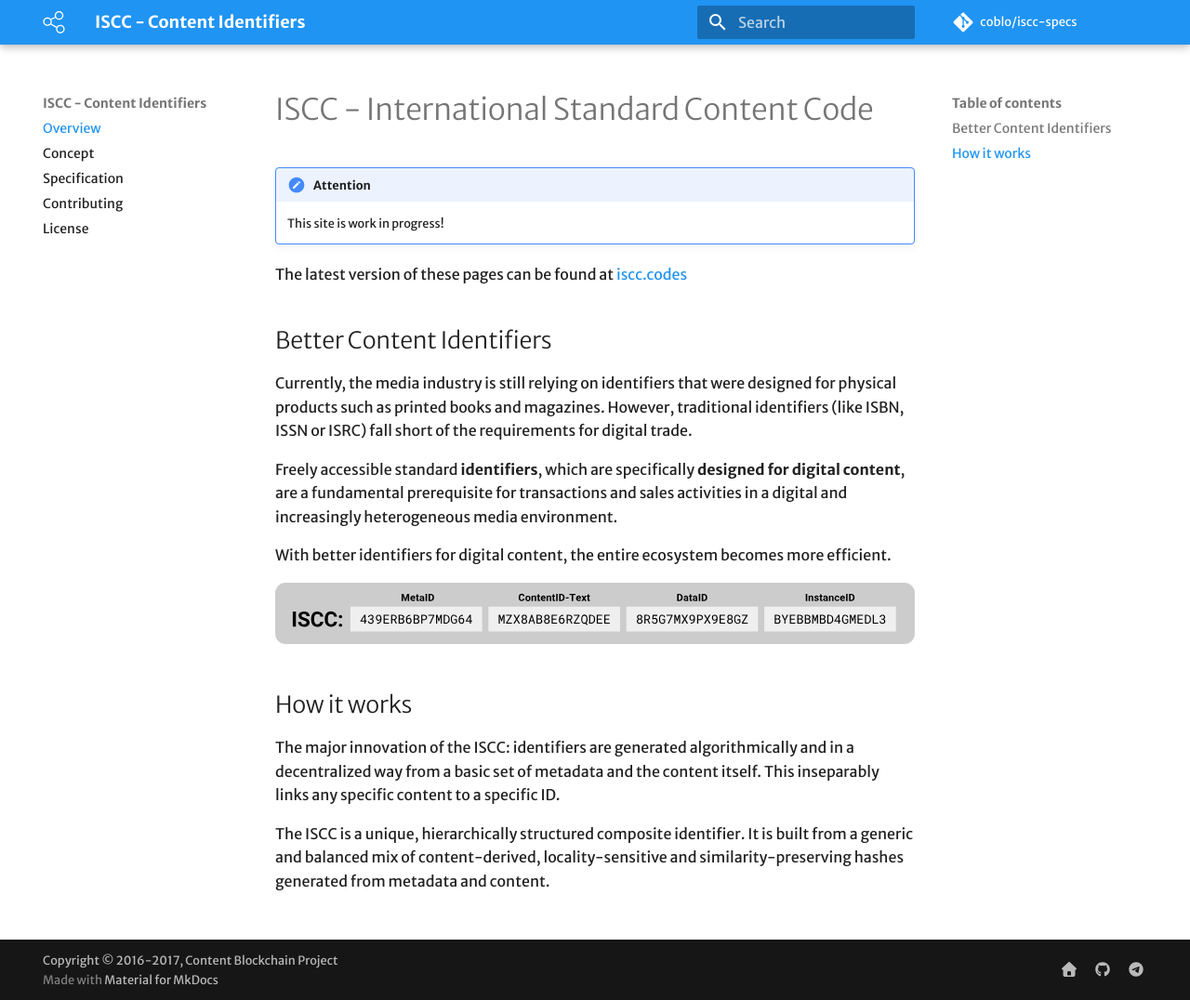
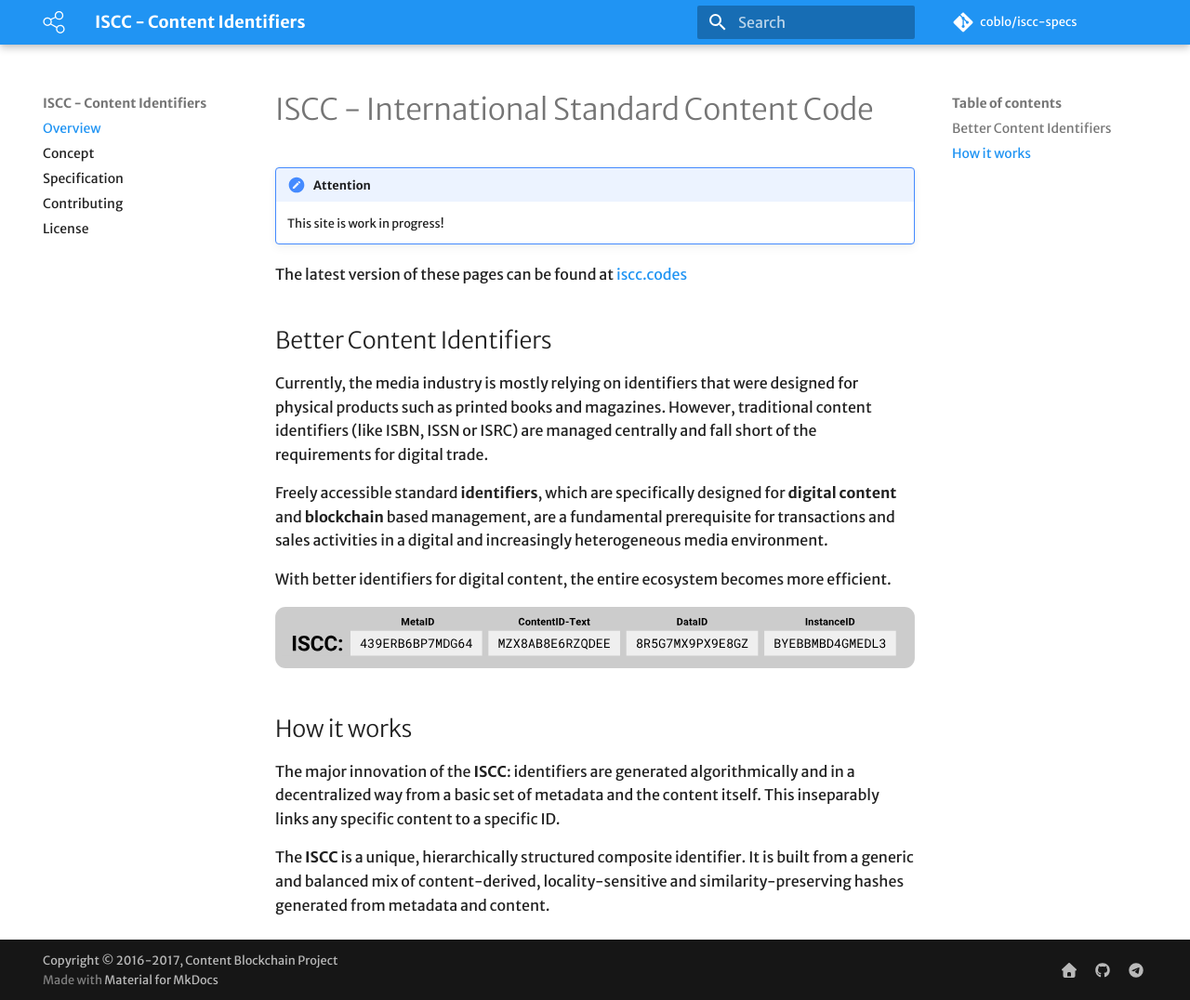
Before and after one commit to iscc/iscc-specs, an MkDocs documentation site: the page built from docs/index.md, in a window 1280 px wide and 1076 px high. Shown: the whole window at 93% size. Built offline with MkDocs 1.6.1 and Material for MkDocs 9.7.7, drawn with Linux system fonts in a browser that asks for light colours; comment, search, counter and statistics services are not loaded; old or Windows-style settings are respelled for this version of MkDocs.

Commit message:
Improve wording on index page

```diff
--- a/docs/index.md
+++ b/docs/index.md
@@ -7,9 +7,9 @@
 
 ## Better Content Identifiers
 
-Currently, the media industry is still relying on identifiers that were designed for physical products such as printed books and magazines. However, traditional identifiers (like ISBN, ISSN or ISRC) fall short of the requirements for digital trade.
+Currently, the media industry is mostly relying on identifiers that were designed for physical products such as printed books and magazines. However, traditional content identifiers (like ISBN, ISSN or ISRC) are managed centrally and fall short of the requirements for digital trade.
 
-Freely accessible standard **identifiers**, which are specifically **designed for digital content**, are a fundamental prerequisite for transactions and sales activities in a digital and increasingly heterogeneous media environment.
+Freely accessible standard **identifiers**, which are specifically designed for **digital content** and **blockchain** based management, are a fundamental prerequisite for transactions and sales activities in a digital and increasingly heterogeneous media environment.
 
 With better identifiers for digital content, the entire ecosystem becomes more efficient.
 
@@ -17,6 +17,6 @@
 
 ## How it works
 
-The major innovation of the ISCC: identifiers are generated algorithmically and in a decentralized way from a basic set of metadata and the content itself. This inseparably links any specific content to a specific ID.
+The major innovation of the **ISCC**: identifiers are generated algorithmically and in a decentralized way from a basic set of metadata and the content itself. This inseparably links any specific content to a specific ID.
 
-The ISCC is a unique, hierarchically structured composite identifier. It is built from a generic and balanced mix of content-derived, locality-sensitive and similarity-preserving hashes generated from metadata and content.
+The **ISCC** is a unique, hierarchically structured composite identifier. It is built from a generic and balanced mix of content-derived, locality-sensitive and similarity-preserving hashes generated from metadata and content.
```
